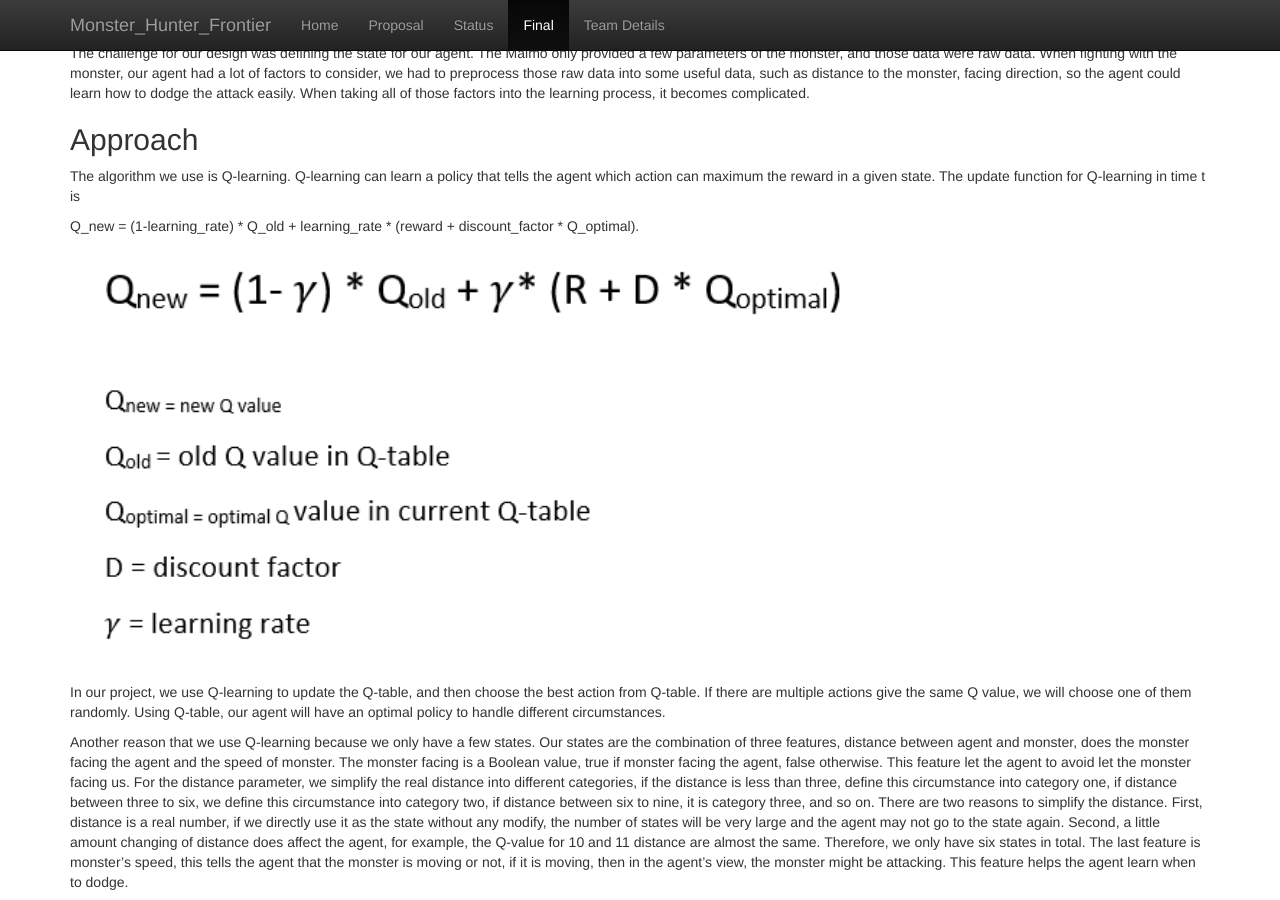
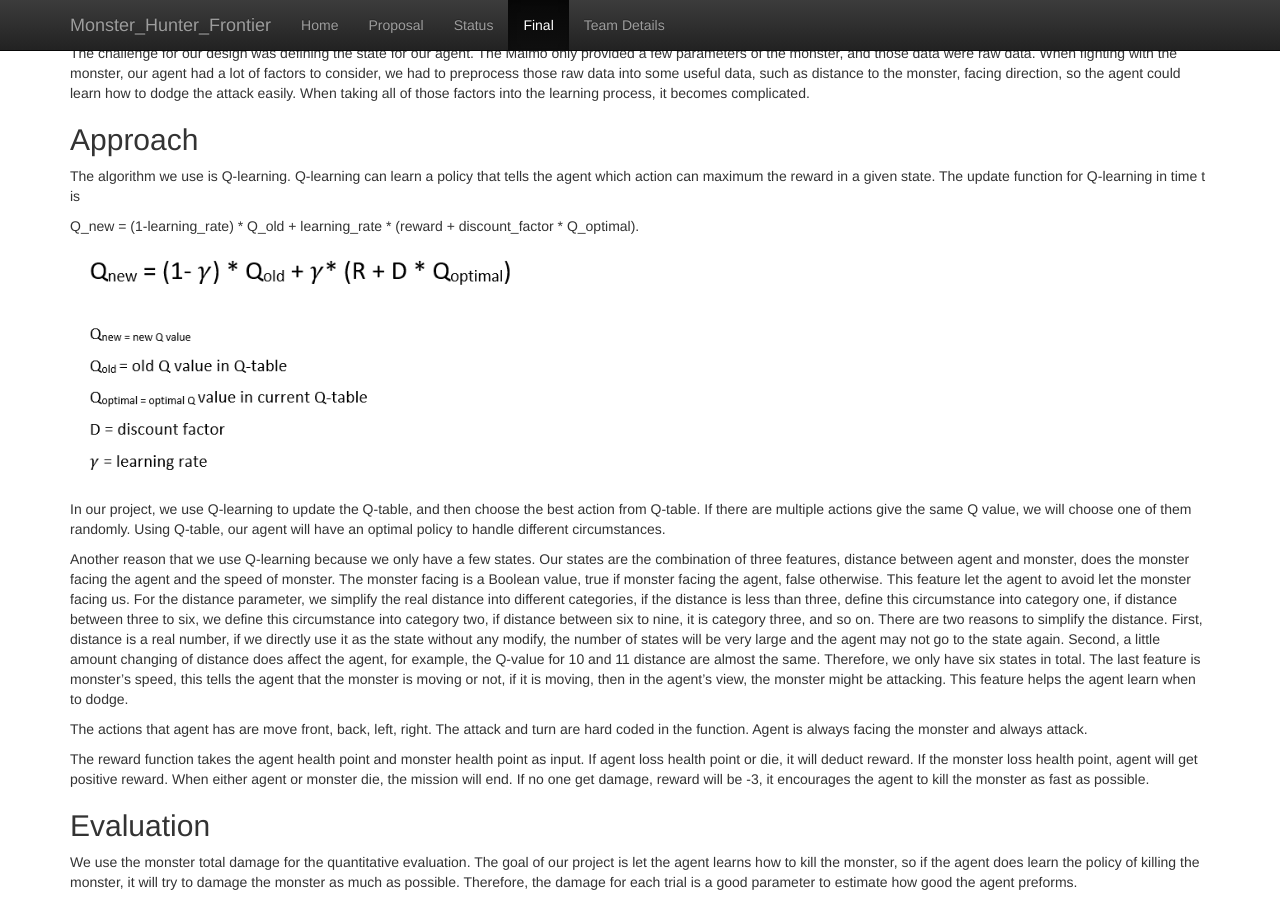
Before and after one commit to zihuazhang337/Group-25, a Jekyll site: the page built from docs/final.md, in a window 1280 px wide and 900 px high, scrolled down 1147 px. Built offline with Jekyll 4.4.1, drawn with Linux system fonts in a browser that asks for light colours; our own code applies the rules of GitHub Pages for plain Markdown files.

Commit message:
Update final.md

```diff
--- a/docs/final.md
+++ b/docs/final.md
@@ -22,7 +22,7 @@ The algorithm we use is Q-learning. Q-learning can learn a policy that tells the
 
 Q_new = (1-learning_rate) * Q_old + learning_rate * (reward + discount_factor * Q_optimal).
 
-![](/final_png/Q1.png){:height="70%" width="70%"}
+![](/final_png/Q1.png){:height="40%" width="40%"}
 
 In our project, we use Q-learning to update the Q-table, and then choose the best action from Q-table. If there are multiple actions give the same Q value, we will choose one of them randomly. Using Q-table, our agent will have an optimal policy to handle different circumstances.
 
```
